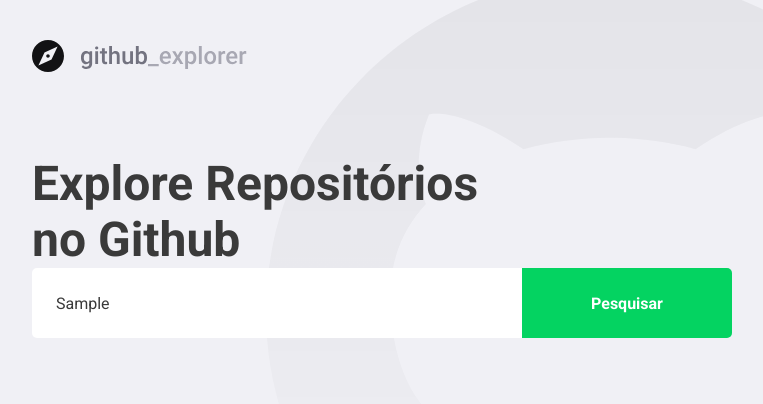
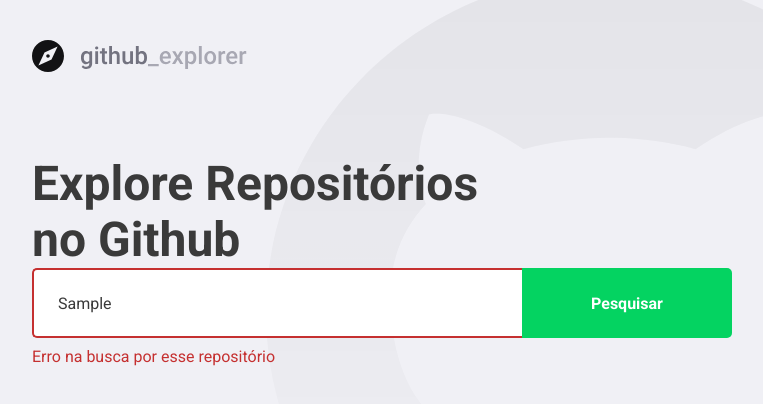
Before and after one commit to liquuid/github-explorer, a React (Create React App) app: page / in a window 1280 px wide. Both pictures are taken after typing "Sample" into the empty fields and a click on the button "Pesquisar". Shown: the top 404 px of the page, without its empty margins (148-911 px from the left). Built offline with nearby package versions, Linux system fonts and the light colour scheme; no server answers.

Commit message:
form error handling

```diff
--- a/src/pages/Dashboard/index.tsx
+++ b/src/pages/Dashboard/index.tsx
@@ -1,5 +1,5 @@
 import React, { useState , FormEvent } from 'react';
-import { Title , Form, Repositories } from './style';
+import { Title , Form, Repositories, Error } from './style';
 import logoImg from '../../assets/logo.svg';
 import { FiChevronRight } from 'react-icons/fi';
 import api from '../../services/api';
@@ -18,28 +18,47 @@
 
 const Dashboard: React.FC = () => {
     const [ newRepo, setNewRepo ] = useState('');
+    const [inputError, setInputError] = useState('');
+
     const [ repositories, setRepositories ] = useState<Repository[]>([]);
 
     async function handleAddRepository(event: FormEvent<HTMLFormElement>): Promise<void> {
         event.preventDefault();
 
-        const response = await api.get(`/repos/${newRepo}`);
+        if (!newRepo) {
+            setInputError('Digite o autor/nome do repositório');
+            return;
+        }
+        try {
 
-        const repository = response.data;
+            const response = await api.get(`/repos/${newRepo}`);
 
-        setRepositories([...repositories, repository]);
-        setNewRepo('');
+            const repository = response.data;
+
+            setRepositories([...repositories, repository]);
+            setNewRepo('');
+            setInputError('');
+
+        } catch (error) {
+            setInputError('Erro na busca por esse repositório');
+
+        }
+
     }
 
     return (
     <>
         <img src={logoImg} alt="Github Explorer" />
         <Title>Explore Repositórios no Github</Title>
-        <Form onSubmit={handleAddRepository}>
+        <Form hasError={!!inputError} onSubmit={handleAddRepository} >
             <input value={newRepo} onChange={(e) => setNewRepo(e.target.value)}
             placeholder="Digite o nome do repositório"/>
             <button type="submit">Pesquisar</button>
         </Form>
+
+        { inputError &&  <Error>{inputError} </Error> }
+
+
         <Repositories>
             { repositories.map( repository => (
                 <a key={repository.full_name} href="">
--- a/src/pages/Dashboard/style.ts
+++ b/src/pages/Dashboard/style.ts
@@ -1,6 +1,9 @@
-import styled from 'styled-components';
+import styled ,{css}from 'styled-components';
 import { shade } from 'polished';
 
+interface FormProps{
+    hasError: boolean;
+}
 export const Title = styled.h1`
     font-size: 48px;
     color: #3A3A3A;
@@ -10,7 +13,7 @@
     margin-top: 80px;
 `;
 
-export const Form = styled.form`
+export const Form = styled.form<FormProps>`
     margin-top: 40;
     max-width: 700px;
     display: flex;
@@ -22,6 +25,13 @@
         border: 0;
         border-radius: 5px 0 0 5px;
         color: #3a3a3a;
+        border: 2px solid #fff;
+        border-right: 0;
+        ${(props) => props.hasError &&
+        css`
+            border-color: #c53030;
+        `
+         }
         &::placeholder {
             color: #a8a8b3;
         }
@@ -40,6 +50,12 @@
         }
 
     }
+`;
+
+export const Error = styled.form`
+    display: block;
+    color: #c53030;
+    margin-top: 9px;
 `;
 
 export const Repositories = styled.div `
```
